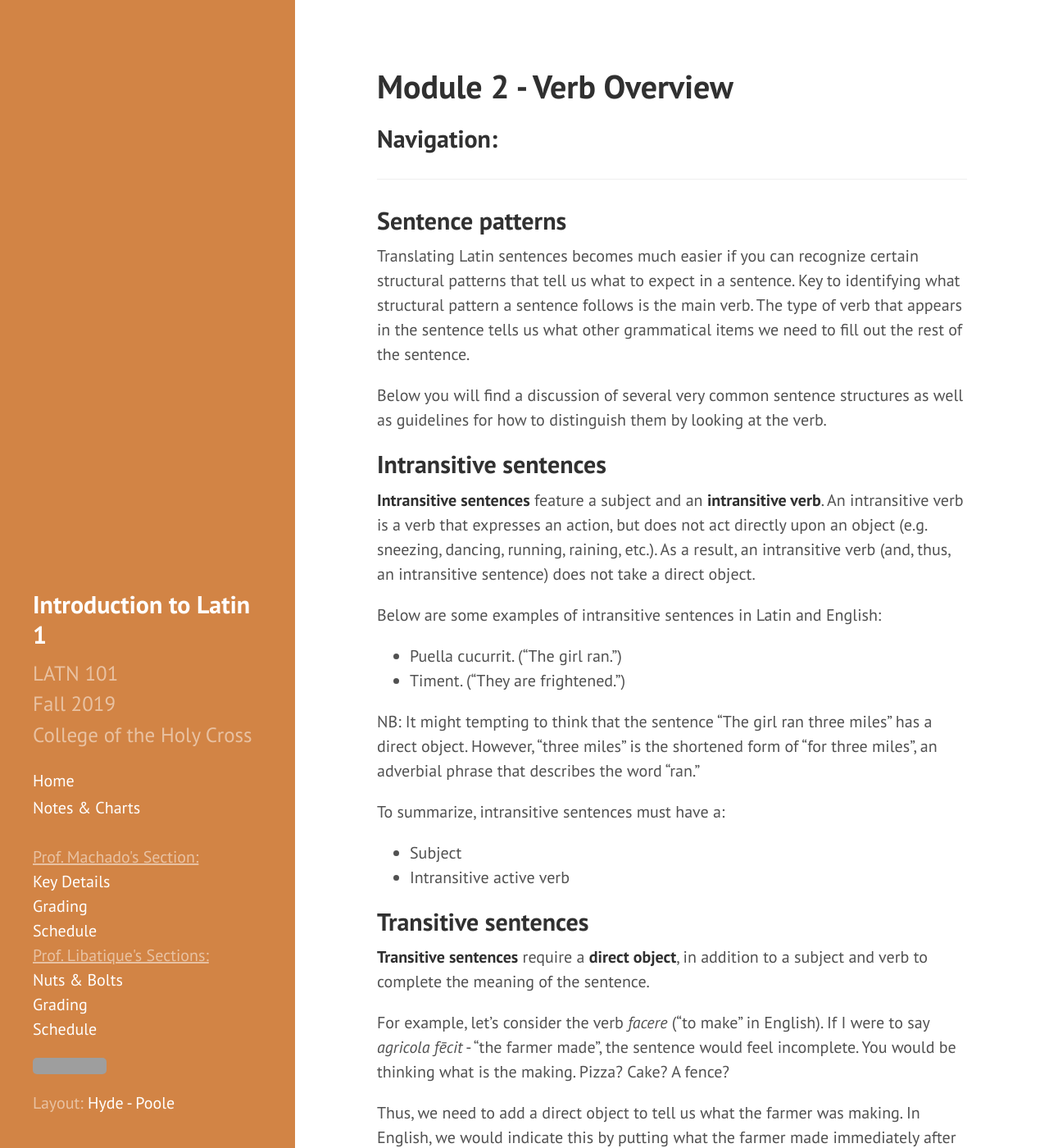
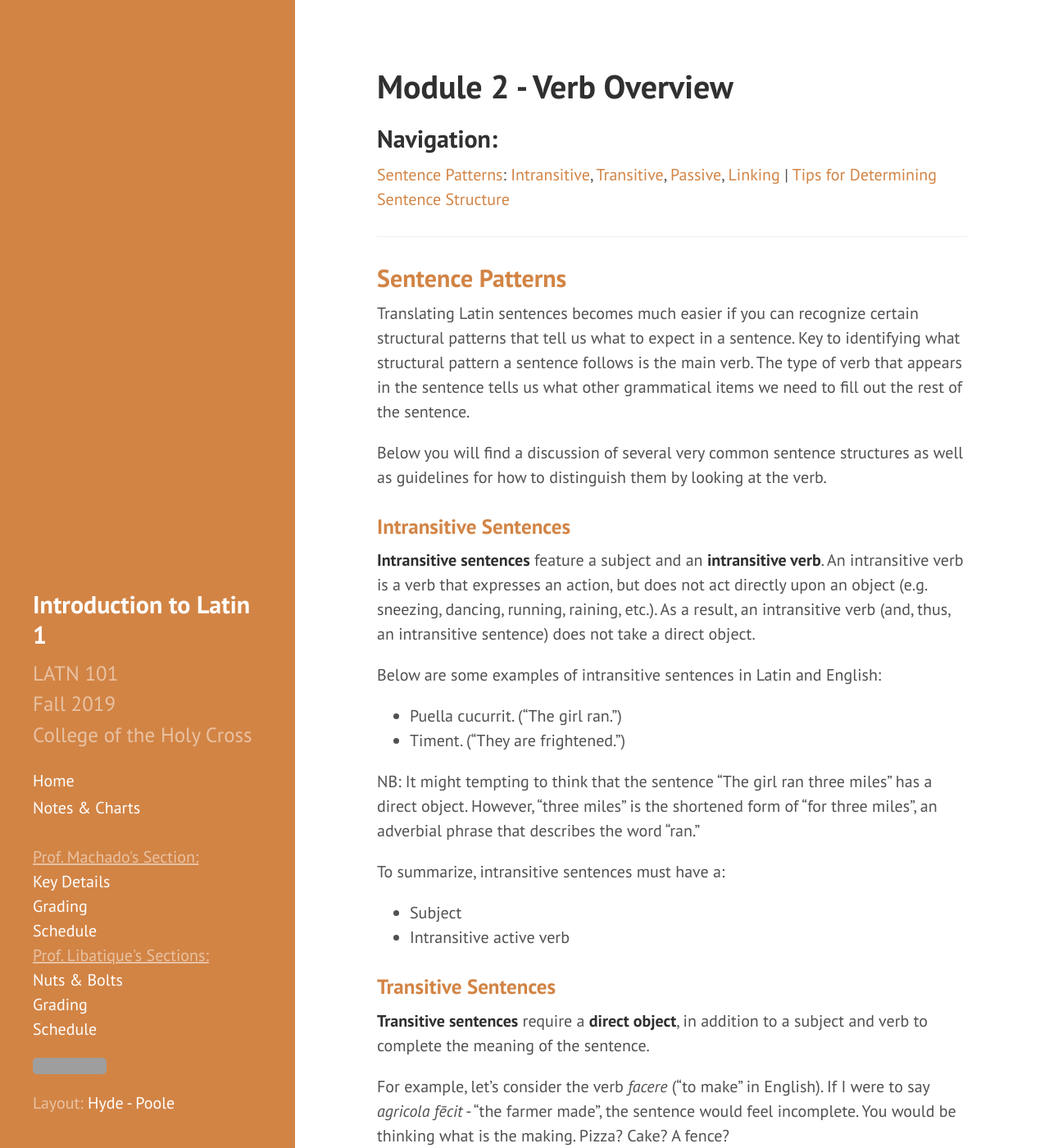
Before and after one commit to DLibatique/LATN102-S20, a Jekyll site: the page built from notes/module-2-sentence-structures.md, in a window 1280 px wide and 1400 px high. Shown: the whole window at 82% size. Built offline with Jekyll 4.4.1, drawn with Linux system fonts in a browser that asks for light colours; some of the changed lines change nothing that is shown; some of the changed text lies outside the part shown; grey boxes are pictures that could not be loaded.

Commit message:
added nav links, restructured headings

```diff
--- a/notes/module-2-sentence-structures.md
+++ b/notes/module-2-sentence-structures.md
@@ -5,15 +5,17 @@ title: Module 2 - Verb Overview
 
 ## Navigation:
 
+<a href="#sentpat">Sentence Patterns</a>: <a href="#intrans">Intransitive</a>, <a href="#trans">Transitive</a>, <a href="#pass">Passive</a>, <a href="#link">Linking</a> \| <a href="#tips">Tips for Determining Sentence Structure</a>
+
 <hr>
 
-## Sentence patterns
+## <a name="sentpat">Sentence Patterns</a>
 
 Translating Latin sentences becomes much easier if you can recognize certain structural patterns that tell us what to expect in a sentence. Key to identifying what structural pattern a sentence follows is the main verb. The type of verb that appears in the sentence tells us what other grammatical items we need to fill out the rest of the sentence.
 
 Below you will find a discussion of several very common sentence structures as well as guidelines for how to distinguish them by looking at the verb.
 
-## Intransitive sentences
+### <a name="intrans">Intransitive Sentences</a>
 
 **Intransitive sentences** feature a subject and an **intransitive verb**. An intransitive verb is a verb that expresses an action, but does not act directly upon an object (e.g. sneezing, dancing, running, raining, etc.). As a result, an intransitive verb (and, thus, an intransitive sentence) does not take a direct object.
 
@@ -28,7 +30,7 @@ To summarize, intransitive sentences must have a:
 * Subject
 * Intransitive active verb
 
-## Transitive sentences
+### <a name="trans">Transitive Sentences</a>
 
 **Transitive sentences** require a **direct object**, in addition to a subject and verb to complete the meaning of the sentence.
 
@@ -57,13 +59,13 @@ To summarize, transitive sentences must have a:
 And sometimes have an:
 * Indirect object in the dative
 
-### Practice exercise
+#### Practice exercise
 
 Form the accusative and dative singular and plural of the following words using the charts from Module 1.
 
 <HR>
 
-## Passive Sentences
+### <a name="pass">Passive Sentences</a>
 
 **Passive sentences** feature a subject and, unsurprisingly a passive verb. Because the subject of a passive verb is being acted upon, passive sentences do not feature a direct object. Below are some examples of simple passive sentences:
 
@@ -87,13 +89,13 @@ And sometimes have an:
 * An ablative of agent
 * Indirect object in the dative
 
-### Practice exercise
+#### Practice exercise
 
 Form the ablative singular and plural of the following words using the charts from Module 1.
 
 <HR>
 
-## Linking Sentence
+### <a name="link">Linking Sentences</a>
 
 **Linking sentences**, which we have already met, require a subject, linking verb, and predicate nominative which matches the subject in number and case. The most common linking verb in English and Latin is "to be" (*sum*, *esse*, *fui*, *futurus*), though there are other linking verb we will see throughout the semester. Below are some examples of linking sentences:
 
@@ -105,7 +107,7 @@ To summarize, linking sentences must have a:
 * Linking verb
 * Predicate nominative
 
-## Tips for Determining Sentence Structure
+## <a name="tips">Tips for Determining Sentence Structure</a>
 
 The most important thing to do when determining sentence structure is to look at the main verb. If the verb is passive, we know that the sentence structure is going to be passive; if the verb is a linking verb (i.e. a form of *sum*), then we know the sentence structure is going to be linking. It is more difficult to differentiate between transitive and intransitive verbs. While some Latin verbs are used only transitively (verbs like "to carry") and or only intransitively (verbs to "rain"), a large number of verbs can be used both transitively or intransitively. In these cases, you will want to see if there is a direct object in the accusative case (transitive) or not (intransitive).
 
```
